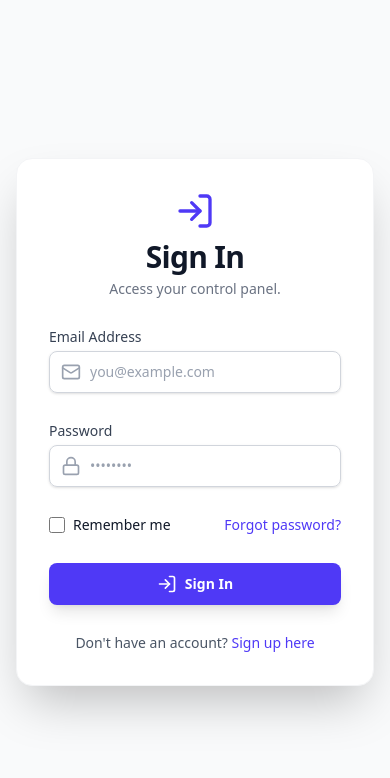
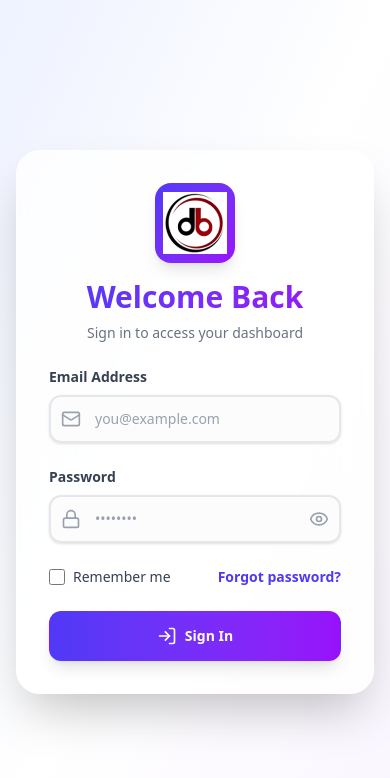
Before and after one commit to durgabrassoverseas/durgabrassoverseas, a React (Vite) app in the folder frontend/: page / in a window 390 px wide. Shown: the top 778 px of the page. Built offline with nearby package versions, Linux system fonts and the light colour scheme; no server answers.

Commit message:
feat: Remove AdminDashboard component and enhance LoginPage and UserItemPage with responsive design and improved UI elements

```diff
--- a/frontend/src/pages/LoginPage.jsx
+++ b/frontend/src/pages/LoginPage.jsx
@@ -3,15 +3,17 @@ import { useNavigate } from 'react-router-dom';
 import { toast } from 'react-hot-toast';
 import { login } from '../redux/slices/authSlice';
 import { useDispatch, useSelector } from 'react-redux';
-import { Mail, Lock, LogIn, Loader2 } from 'lucide-react'; // Importing icons for a modern touch
+import { Mail, Lock, LogIn, Loader2, Eye, EyeOff } from 'lucide-react';
+import logo from '../assets/logo.png'; // Import your logo
 
 const LoginPage = () => {
     const [email, setEmail] = useState('');
     const [password, setPassword] = useState('');
+    const [showPassword, setShowPassword] = useState(false);
     const navigate = useNavigate();
     const dispatch = useDispatch();
 
-    const { loading } = useSelector(state => state.auth); // Destructuring only 'loading' as 'error' is handled in the catch block
+    const { loading } = useSelector(state => state.auth);
 
     const handleLogin = async (e) => {
         e.preventDefault();
@@ -22,10 +24,8 @@ const LoginPage = () => {
         }
 
         try {
-            // Using a simple loading toast for immediate feedback
             const loginPromise = dispatch(login({ email, password })).unwrap();
 
-            // Wait for the promise and handle success/navigation
             const res = await toast.promise(
                 loginPromise,
                 {
@@ -36,56 +36,64 @@ const LoginPage = () => {
                     },
                     error: (err) => {
                         console.error(err);
-                        // Assuming err is an object/string containing the error message
                         return err.message || String(err) || 'Login failed.';
                     },
                 }
             );
 
-            // Navigation happens after successful unwrap
             if (res.user.role === 'admin') {
                 navigate('/admin/dashboard');
             } else {
                 navigate('/');
             }
         } catch (err) {
-            // The toast.promise handles the error display, so we just catch it silently here
-            // console.error("Final catch block:", err);
+            // Error handled by toast.promise
         }
     };
 
+    return (
+        <div className="min-h-screen flex items-center justify-center bg-gradient-to-br from-indigo-50 via-white to-purple-50 p-4">
+            <div className="absolute inset-0 bg-grid-pattern opacity-5"></div>
 
-    return (
-        <div className="min-h-screen flex items-center justify-center bg-gray-50 p-4">
             <form
-                className="w-full max-w-sm p-8 bg-white rounded-2xl shadow-2xl border border-gray-100 space-y-7 transition duration-300 ease-in-out"
+                className="relative w-full max-w-md p-8 bg-white/80 backdrop-blur-xl rounded-3xl shadow-2xl border border-white/20 space-y-6 transition-all duration-300 hover:shadow-indigo-200/50"
                 onSubmit={handleLogin}
             >
-                {/* Header */}
-                <div className="text-center">
-                    <LogIn className="w-10 h-10 text-indigo-600 mx-auto mb-2" />
-                    <h2 className="text-3xl font-extrabold text-gray-900 tracking-tight">
-                        Sign In
+                {/* Logo and Header */}
+                <div className="text-center space-y-4">
+                    <div className="flex justify-center">
+                        <div className="w-20 h-20 bg-gradient-to-br from-indigo-600 to-purple-600 rounded-2xl flex items-center justify-center shadow-lg transform transition-transform hover:scale-105">
+                            <img
+                                src={logo}
+                                alt="Logo"
+                                className="w-16 h-16 object-contain"
+                            />
+                        </div>
+                    </div>
+                    <div>
+                        <h2 className="text-3xl font-bold bg-gradient-to-r from-indigo-600 to-purple-600 bg-clip-text text-transparent">
+                            Welcome Back
                         </h2>
-                    <p className="text-sm text-gray-500 mt-1">
-                        Access your control panel.
+                        <p className="text-sm text-gray-500 mt-2">
+                            Sign in to access your dashboard
                         </p>
+                    </div>
                 </div>
 
                 {/* Email Input */}
-                <div className="space-y-1">
-                    <label className="block text-sm font-medium text-gray-700" htmlFor="email">
+                <div className="space-y-2">
+                    <label className="block text-sm font-semibold text-gray-700" htmlFor="email">
                         Email Address
                     </label>
-                    <div className="relative">
-                        <Mail className="absolute left-3 top-1/2 transform -translate-y-1/2 w-5 h-5 text-gray-400" />
+                    <div className="relative group">
+                        <Mail className="absolute left-3 top-1/2 transform -translate-y-1/2 w-5 h-5 text-gray-400 group-focus-within:text-indigo-600 transition-colors" />
                         <input
                             type="email"
                             id="email"
                             value={email}
                             onChange={(e) => setEmail(e.target.value)}
                             required
-                            className="w-full pl-10 pr-4 py-2.5 border border-gray-300 rounded-lg shadow-sm placeholder-gray-400 focus:outline-none focus:ring-indigo-500 focus:border-indigo-500 transition duration-150 ease-in-out text-sm"
+                            className="w-full pl-11 pr-4 py-3 border-2 border-gray-200 rounded-xl shadow-sm placeholder-gray-400 focus:outline-none focus:ring-2 focus:ring-indigo-500/20 focus:border-indigo-500 transition-all duration-200 text-sm bg-gray-50/50 hover:bg-white"
                             placeholder="you@example.com"
                             disabled={loading}
                         />
@@ -93,52 +101,64 @@ const LoginPage = () => {
                 </div>
 
                 {/* Password Input */}
-                <div className="space-y-1">
-                    <label className="block text-sm font-medium text-gray-700" htmlFor="password">
+                <div className="space-y-2">
+                    <label className="block text-sm font-semibold text-gray-700" htmlFor="password">
                         Password
                     </label>
-                    <div className="relative">
-                        <Lock className="absolute left-3 top-1/2 transform -translate-y-1/2 w-5 h-5 text-gray-400" />
+                    <div className="relative group">
+                        <Lock className="absolute left-3 top-1/2 transform -translate-y-1/2 w-5 h-5 text-gray-400 group-focus-within:text-indigo-600 transition-colors" />
                         <input
-                            type="password"
+                            type={showPassword ? "text" : "password"}
                             id="password"
                             value={password}
                             onChange={(e) => setPassword(e.target.value)}
                             required
-                            className="w-full pl-10 pr-4 py-2.5 border border-gray-300 rounded-lg shadow-sm placeholder-gray-400 focus:outline-none focus:ring-indigo-500 focus:border-indigo-500 transition duration-150 ease-in-out text-sm"
+                            className="w-full pl-11 pr-11 py-3 border-2 border-gray-200 rounded-xl shadow-sm placeholder-gray-400 focus:outline-none focus:ring-2 focus:ring-indigo-500/20 focus:border-indigo-500 transition-all duration-200 text-sm bg-gray-50/50 hover:bg-white"
                             placeholder="••••••••"
                             disabled={loading}
                         />
+                        <button
+                            type="button"
+                            onClick={() => setShowPassword(!showPassword)}
+                            className="absolute right-3 top-1/2 transform -translate-y-1/2 text-gray-400 hover:text-gray-600 transition-colors"
+                            disabled={loading}
+                        >
+                            {showPassword ? (
+                                <EyeOff className="w-5 h-5" />
+                            ) : (
+                                <Eye className="w-5 h-5" />
+                            )}
+                        </button>
                     </div>
                 </div>
 
-                {/* Auxiliary Links */}
-                <div className="flex items-center justify-between">
-                    <div className="flex items-center">
+                {/* Remember Me & Forgot Password */}
+                <div className="flex items-center justify-between text-sm">
+                    <div className="flex items-center group">
                         <input
                             id="remember-me"
                             name="remember-me"
                             type="checkbox"
-                            className="h-4 w-4 text-indigo-600 focus:ring-indigo-500 border-gray-300 rounded"
+                            className="h-4 w-4 text-indigo-600 focus:ring-indigo-500 border-gray-300 rounded cursor-pointer"
                             disabled={loading}
                         />
-                        <label htmlFor="remember-me" className="ml-2 block text-sm text-gray-900">
+                        <label htmlFor="remember-me" className="ml-2 block text-gray-700 cursor-pointer group-hover:text-gray-900 transition-colors">
                             Remember me
                         </label>
                     </div>
-                    <div className="text-sm">
-                        <a href="#" className="font-medium text-indigo-600 hover:text-indigo-700 transition">
+                    <a
+                        href="#"
+                        className="font-semibold text-indigo-600 hover:text-indigo-700 transition-colors relative after:absolute after:bottom-0 after:left-0 after:w-0 after:h-0.5 after:bg-indigo-600 after:transition-all hover:after:w-full"
+                    >
                         Forgot password?
                     </a>
                 </div>
-                </div>
 
                 {/* Submit Button */}
-                <div>
                 <button
                     disabled={loading}
                     type="submit"
-                        className="w-full flex justify-center items-center gap-2 py-2.5 px-4 border border-transparent rounded-lg shadow-lg text-sm font-semibold text-white bg-indigo-600 hover:bg-indigo-700 focus:outline-none focus:ring-2 focus:ring-offset-2 focus:ring-indigo-500 transition duration-300 ease-in-out disabled:opacity-50 disabled:cursor-not-allowed"
+                    className="w-full flex justify-center items-center gap-2 py-3.5 px-4 border border-transparent rounded-xl shadow-lg text-sm font-semibold text-white bg-gradient-to-r from-indigo-600 to-purple-600 hover:from-indigo-700 hover:to-purple-700 focus:outline-none focus:ring-2 focus:ring-offset-2 focus:ring-indigo-500 transition-all duration-300 ease-in-out disabled:opacity-50 disabled:cursor-not-allowed transform hover:scale-[1.02] active:scale-[0.98]"
                 >
                     {loading ? (
                         <>
@@ -152,17 +172,29 @@ const LoginPage = () => {
                         </>
                     )}
                 </button>
+
+                {/* Divider */}
+                {/* <div className="relative">
+                    <div className="absolute inset-0 flex items-center">
+                        <div className="w-full border-t border-gray-200"></div>
                     </div>
+                    <div className="relative flex justify-center text-xs">
+                        <span className="px-4 bg-white text-gray-500 font-medium">
+                            New to our platform?
+                        </span>
+                    </div>
+                </div> */}
 
-                {/* Link to Sign Up */}
-                <div className="text-center text-sm">
-                    <p className="text-gray-600">
-                        Don't have an account?{' '}
-                        <a href="/register" className="font-medium text-indigo-600 hover:text-indigo-700 transition">
-                            Sign up here
+                {/* Sign Up Link */}
+                {/* <div className="text-center">
+                    <a
+                        href="/register"
+                        className="inline-flex items-center gap-1 font-semibold text-indigo-600 hover:text-indigo-700 transition-colors group"
+                    >
+                        Create an account
+                        <span className="transform group-hover:translate-x-1 transition-transform">→</span>
                     </a>
-                    </p>
-                </div>
+                </div> */}
             </form>
         </div>
     );
```
Also changed, not shown: frontend/src/pages/Admin/AdminDashboard.jsx (deleted, +0 -9 lines), frontend/src/pages/User/UserItemPage.jsx (+101 -80 lines). Lines whose indentation alone changed are shown as unchanged.
